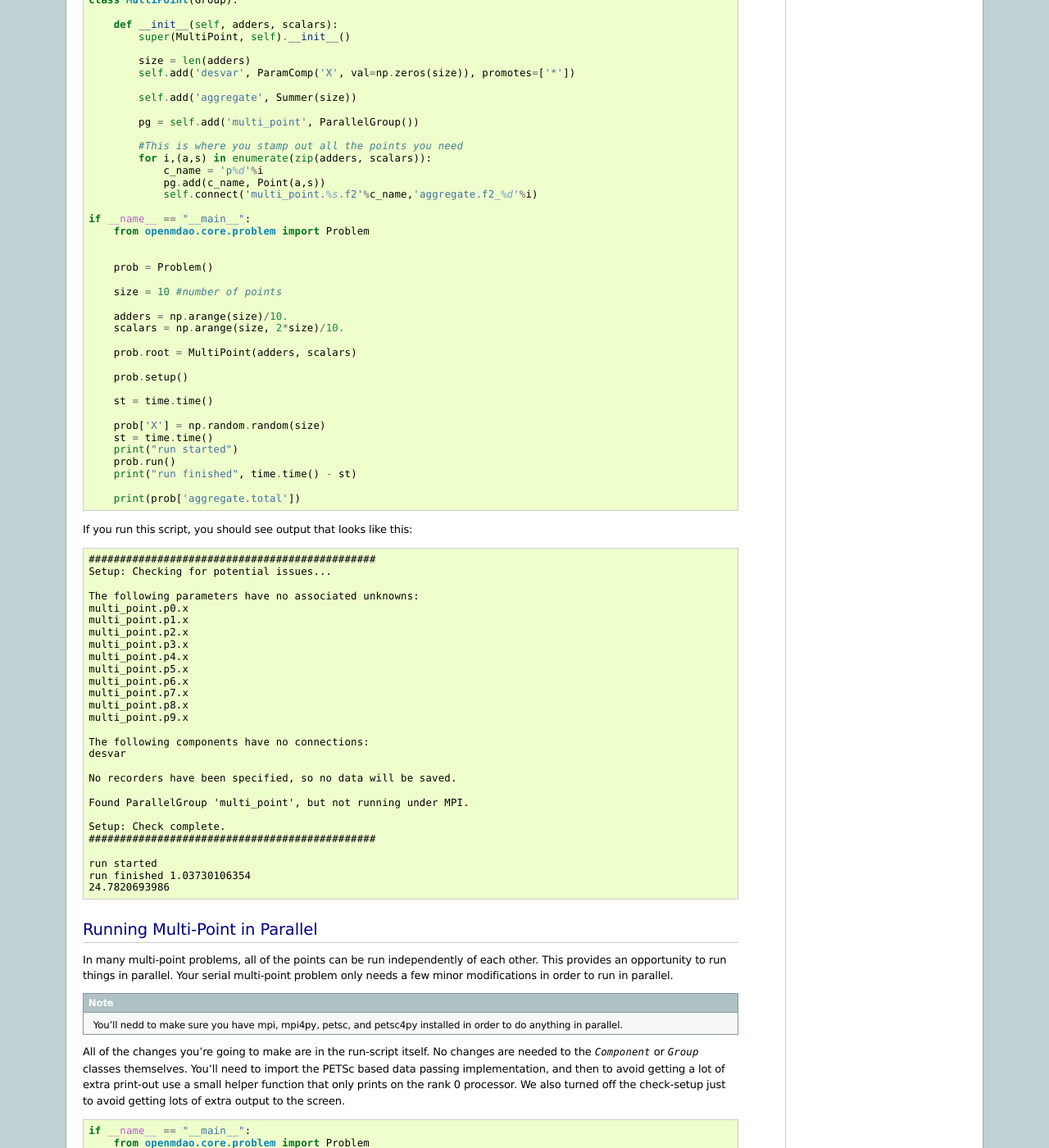
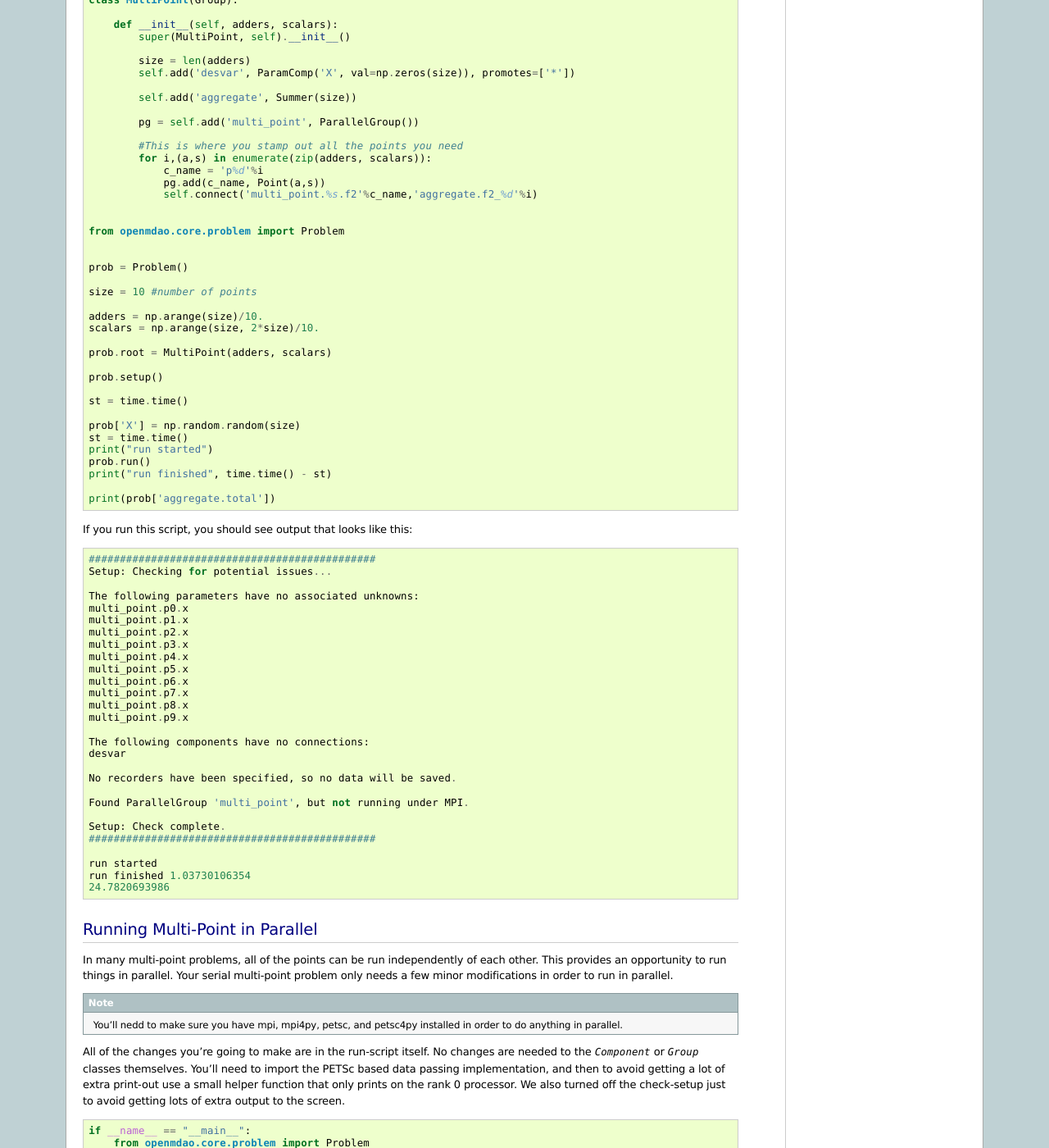
Before and after one commit to OpenMDAO/OpenMDAO1, a Sphinx documentation site: the page built from openmdao/docs/usr-guide/examples/parallel_multi_point.rst, in a window 1280 px wide and 1400 px high, scrolled down 1347 px. Shown: the whole window at 82% size. Built offline with Sphinx 7.4.7, drawn with Linux system fonts in a browser that asks for light colours; part of the change alters nothing that is shown.

Commit message:
new examples

```diff
--- a/openmdao/docs/usr-guide/examples/distrib_adder.rst
+++ b/openmdao/docs/usr-guide/examples/distrib_adder.rst
@@ -145,6 +145,14 @@ Next we'll use these components to build an actual distributed model:
         #expected answer is 11
         print("answer: ", prob['sum']/size)
 
+.. testoutput:: dist_adder
+    :hide:
+    :options: +ELLIPSIS
+
+    process 0: (30000000,)
+    run time: ...
+    answer:  11.0
+
 
 You can run this model in either serial or parallel, depending on how you call the script.
 Lets say you put the above code into a python script called *dist_adder.py*. Then to run it in
@@ -157,7 +165,7 @@ serial you would call it just like any other python script:
 
 In that case, you'll expect to see some output that looks like this:
 
-.. testoutput:: dist_adder
+::
 
     process 0: (30000000,)
     run time: 1.76785802841
--- a/openmdao/docs/usr-guide/examples/parallel_multi_point.rst
+++ b/openmdao/docs/usr-guide/examples/parallel_multi_point.rst
@@ -107,36 +107,44 @@ need.
                 pg.add(c_name, Point(a,s))
                 self.connect('multi_point.%s.f2'%c_name,'aggregate.f2_%d'%i)
 
-    if __name__ == "__main__":
-        from openmdao.core.problem import Problem
+
+    from openmdao.core.problem import Problem
 
 
-        prob = Problem()
+    prob = Problem()
 
-        size = 10 #number of points
+    size = 10 #number of points
 
-        adders = np.arange(size)/10.
-        scalars = np.arange(size, 2*size)/10.
+    adders = np.arange(size)/10.
+    scalars = np.arange(size, 2*size)/10.
 
-        prob.root = MultiPoint(adders, scalars)
+    prob.root = MultiPoint(adders, scalars)
 
-        prob.setup()
+    prob.setup()
 
-        st = time.time()
+    st = time.time()
 
-        prob['X'] = np.random.random(size)
-        st = time.time()
-        print("run started")
-        prob.run()
-        print("run finished", time.time() - st)
+    prob['X'] = np.random.random(size)
+    st = time.time()
+    print("run started")
+    prob.run()
+    print("run finished", time.time() - st)
 
-        print(prob['aggregate.total'])
+    print(prob['aggregate.total'])
 
 
 
 If you run this script, you should see output that looks like this:
 
 .. testoutput:: serial_multi_point
+    :hide:
+    :options: +ELLIPSIS
+
+    run started
+    run finished ...
+    ...
+
+::
 
     ##############################################
     Setup: Checking for potential issues...
```
